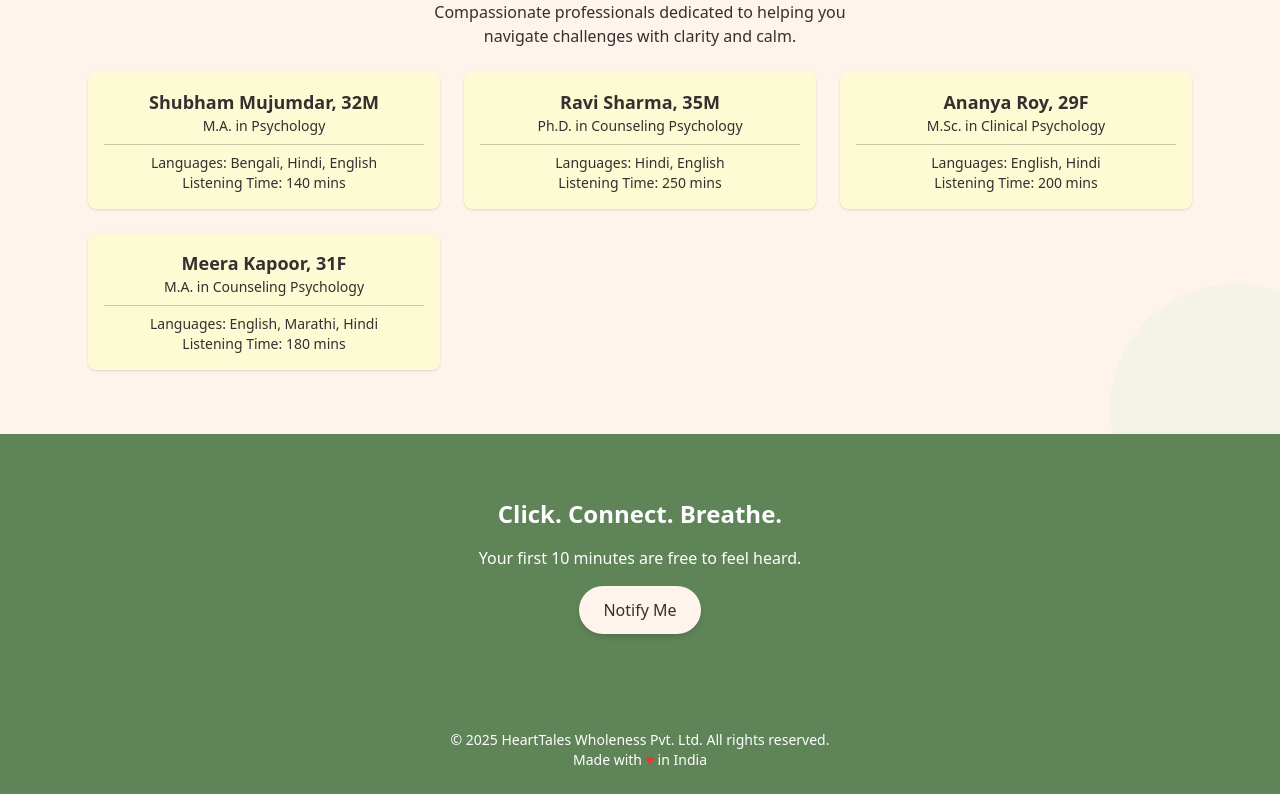
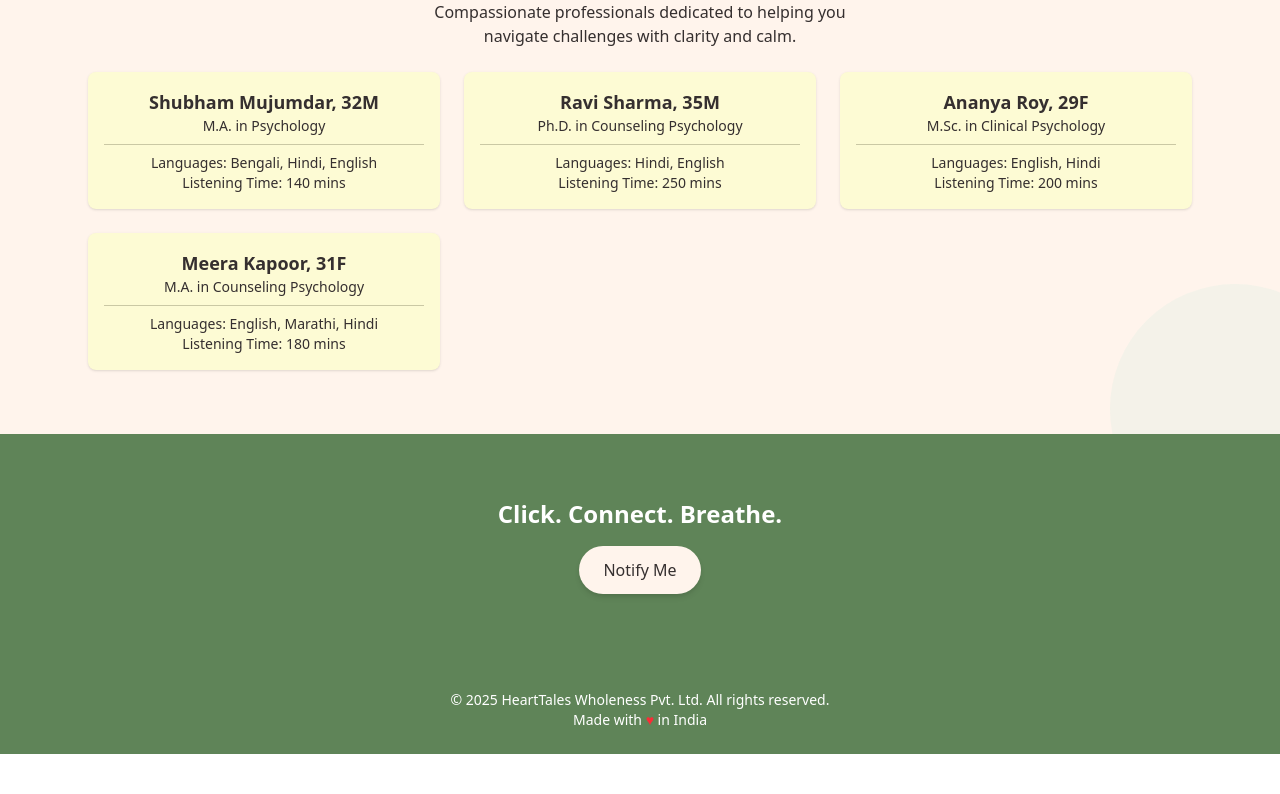
Before and after one commit to tanmay8598/Tellme_Landing_Web, a React (Vite) app: page / in a window 1280 px wide. Shown: the part 1504-2298 px from the top of the page. After the commit the page ends 2258 px from the top, so only its background shows below. Built offline with nearby package versions, Linux system fonts and the light colour scheme.

Commit message:
footer and site title changed

```diff
--- a/index.html
+++ b/index.html
@@ -4,7 +4,7 @@
     <meta charset="UTF-8" />
     <link rel="icon" type="image/svg+xml" href="/public/TellMeLogoOwl.png" />
     <meta name="viewport" content="width=device-width, initial-scale=1.0" />
-    <title>Vite + React</title>
+    <title>Tell me</title>
   </head>
   <body>
     <div id="root"></div>
--- a/src/components/Footer/Footer.jsx
+++ b/src/components/Footer/Footer.jsx
@@ -13,9 +13,7 @@ function Footer() {
         <h2 className="text-2xl text-white font-bold mb-4">
           Click. Connect. Breathe.
         </h2>
-        <p className="mb-4 text-white ">
-          Your first 10 minutes are free to feel heard.
-        </p>
+
         <motion.button
           className="bg-[#FFF4EC] text-[#352F2F] px-6 py-3 rounded-full shadow-md hover:opacity-90 transition"
           whileTap={{ scale: 0.95 }}
```
